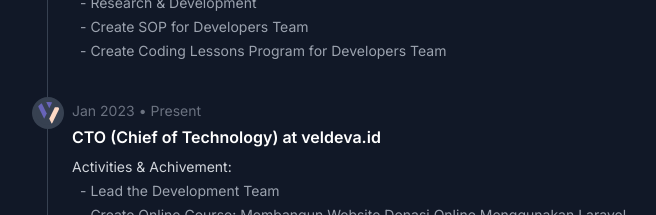
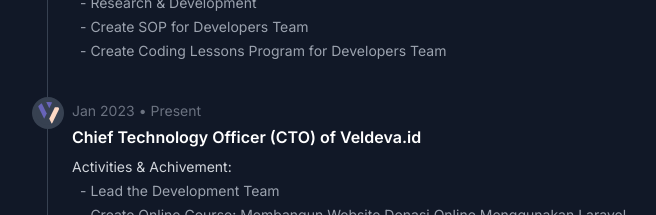
Before and after one commit to junaidiar19/vue-web-profile-junaidiar19, a Vue app: page / in a window 1280 px wide. Shown: the part 1620-1835 px from the top of the page, without its empty margins (233-889 px from the left). Built offline with nearby package versions, Linux system fonts and the light colour scheme.

Commit message:
update: experience & cv

```diff
--- a/src/components/Experience.vue
+++ b/src/components/Experience.vue
@@ -81,7 +81,7 @@
     ],
   },
   {
-    name: "CTO (Chief of Technology) at veldeva.id",
+    name: "Chief Technology Officer (CTO) of Veldeva.id",
     from: "Jan 2023",
     until: "Present",
     logo: "/img/logo/veldeva.svg",
```
Also changed, not shown: 1 other file (tests, documents, lock files or other folders).
